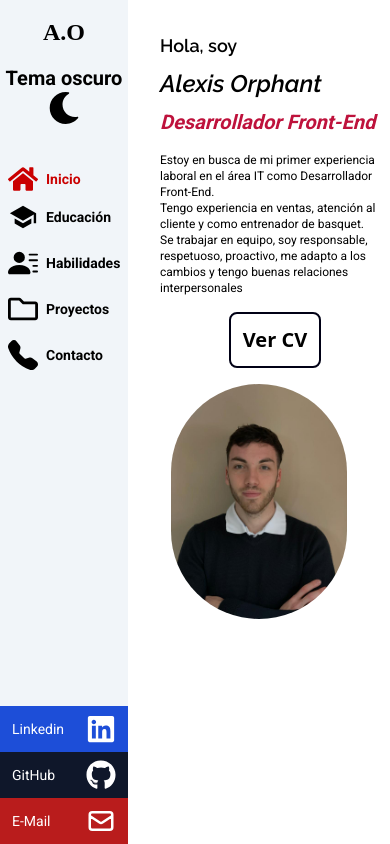
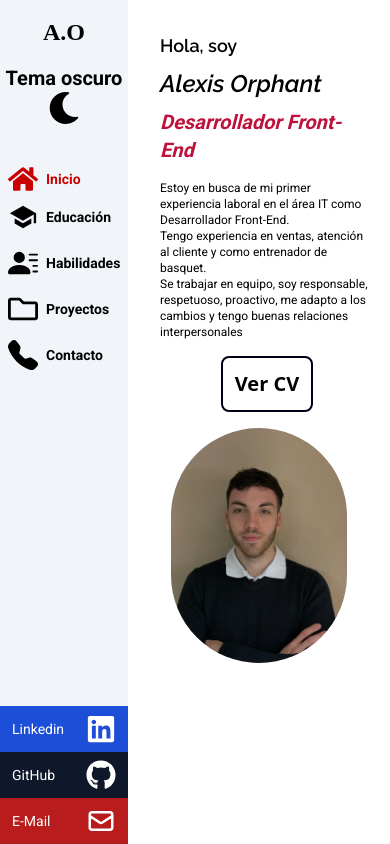
Before and after one commit to alexis-orphant/portfolio2, a React (Vite) app: page / in a window 390 px wide. Built offline with nearby package versions, Linux system fonts and the light colour scheme; a web font is replaced by a local one.

Commit message:
responsive

```diff
--- a/src/components/Home.jsx
+++ b/src/components/Home.jsx
@@ -4,7 +4,7 @@ import foto from "../assets/foto.jpg";
 const Home = () => {
     return (
         <section className="w-screen h-screen pt-8 bg-white lg:flex lg:justify-around lg:items-center dark:text-white dark:bg-[#000015] overflow-x-hidden">
-            <main className="ml-40 md:ml-64">
+            <main className="ml-40 md:ml-64 pr-4">
                 <p className="font-raleway text-lg lg:text-xl font-semibold">
                     Hola, soy
                 </p>
```
